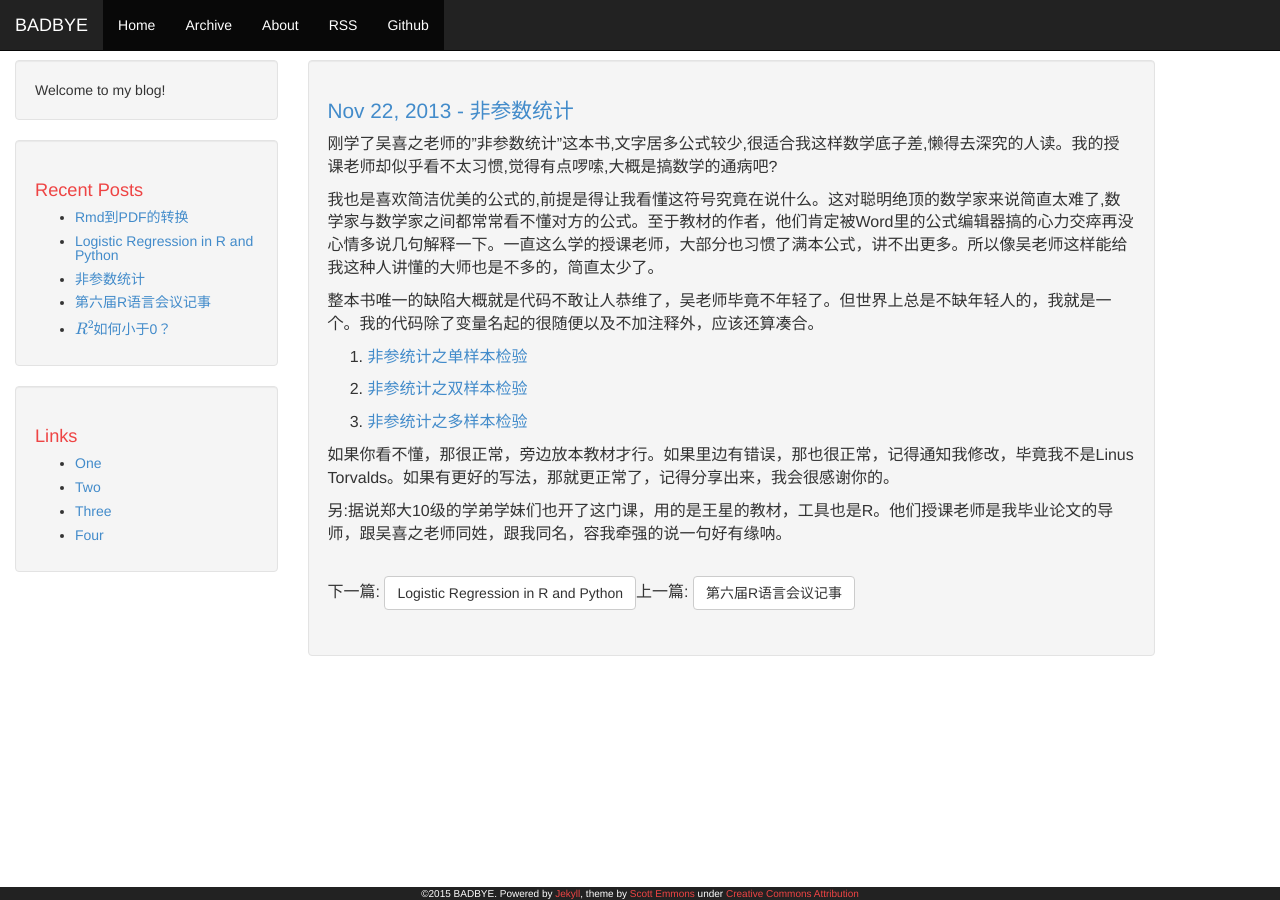
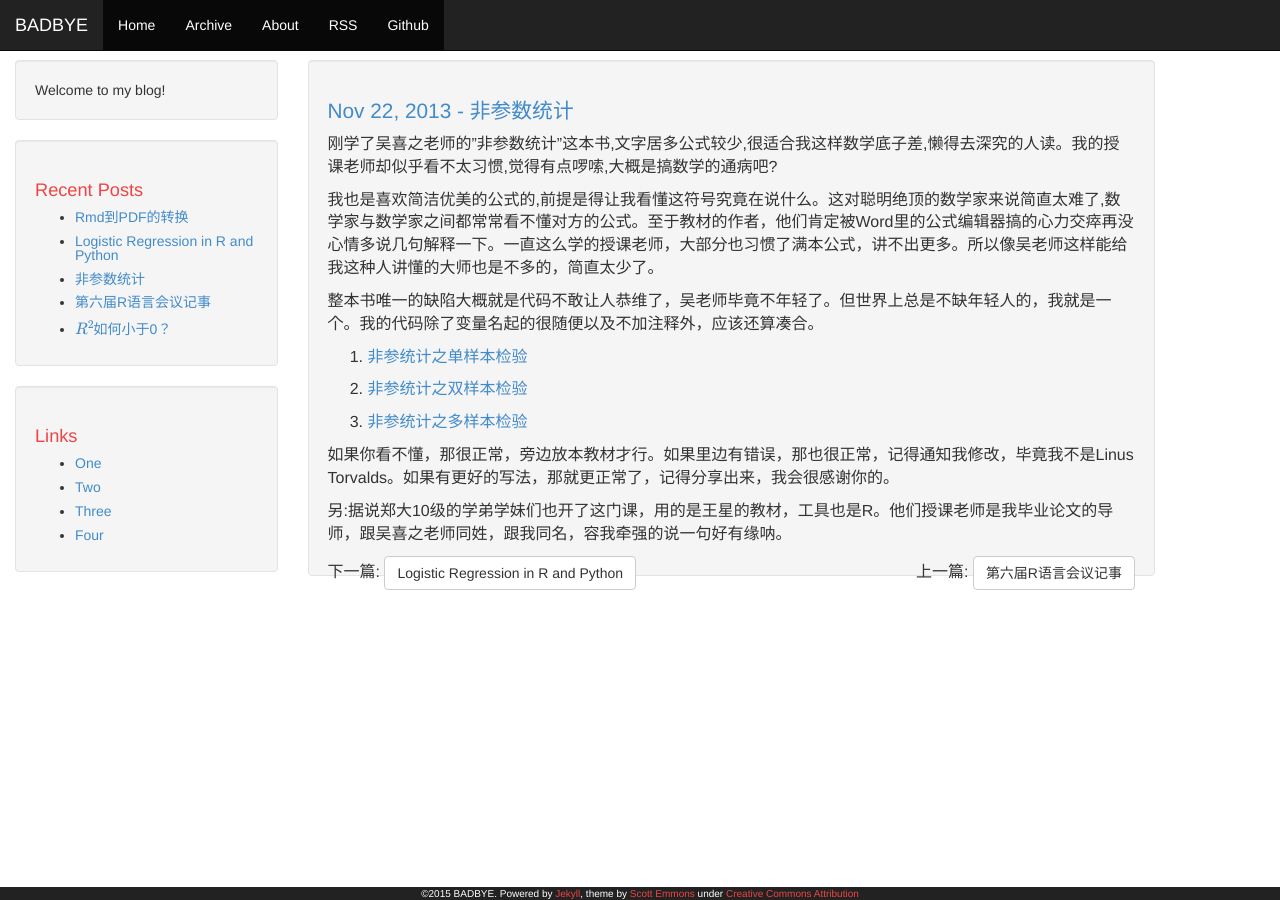
Before and after one commit to badbye/badbye.github.com, a Jekyll site: the page built from _posts/2013-11-23-非参数统计.md, in a window 1280 px wide. Built offline with Jekyll 4.4.1, drawn with Linux system fonts in a browser that asks for light colours; Markdown is read by kramdown in place of the engine named in the settings; formulas are drawn with MathJax 3; comment, search, counter and statistics services are not loaded.

Commit message:
edit post

```diff
--- a/_layouts/post.html
+++ b/_layouts/post.html
@@ -12,22 +12,23 @@
                 <div class="post-content">
                     {{ content }}
                 </div>
-                <div class="pagination" style="clear:both;">
+                <div class="pagination" style="display:inline">
                     {% if page.next %}
-                      <span style="float:left">下一篇: <a class="btn btn-default" href="{{ site.url}}{{ page.next.url }}" class="next">{{page.next.title}}</a>
+                      <span style="float:left">下一篇: <a class="btn btn-default" href="{{ site.url}}{{ page.next.url }}">{{page.next.title}}</a>
                       </span>
                     {% endif %}
                     {% if page.previous %}
-                      <span style="float:right">上一篇: <a class="btn btn-default" href="{{ site.url}}{{ page.previous.url }}" class="previous">{{page.previous.title}}</a>
+                      <span style="float:right">上一篇: <a class="btn btn-default" href="{{ site.url}}{{ page.previous.url }}">{{page.previous.title}}</a>
                       </span>
                     {% endif %}
                 </div>
+                {% if page.comments %}
+                    {% include comments.html %}
+                {% endif %}
             </div>
-            {% if page.comments %}
-                {% include comments.html %}
-            {% endif %}
-            </div>
+          </div>
         </div>
     </div>
 </div>
+
 {% include footer.html %}
```
Also changed, not shown: css/theme.css (+0 -8 lines).
